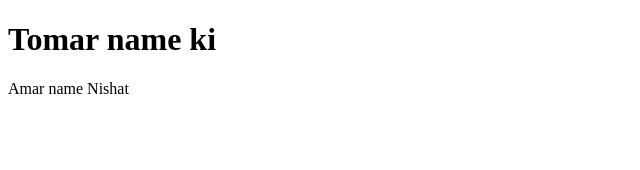
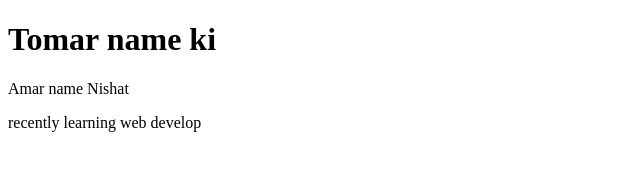
Before and after one commit to hksompaakter/First-website, a plain HTML site: page webdevelopment.html in a window 1280 px wide. Shown: the whole page, without its empty margins (0-640 px from the left). Drawn offline with Linux system fonts and the light colour scheme.

Commit message:
ami kebol sikhtechi

```diff
--- a/webdevelopment.html
+++ b/webdevelopment.html
@@ -9,6 +9,7 @@
 <body>
     <h1>Tomar name ki</h1>
     <p>Amar name Nishat</p>
+    <p>recently learning web develop</p>
 
 </body>
 </html>
```
